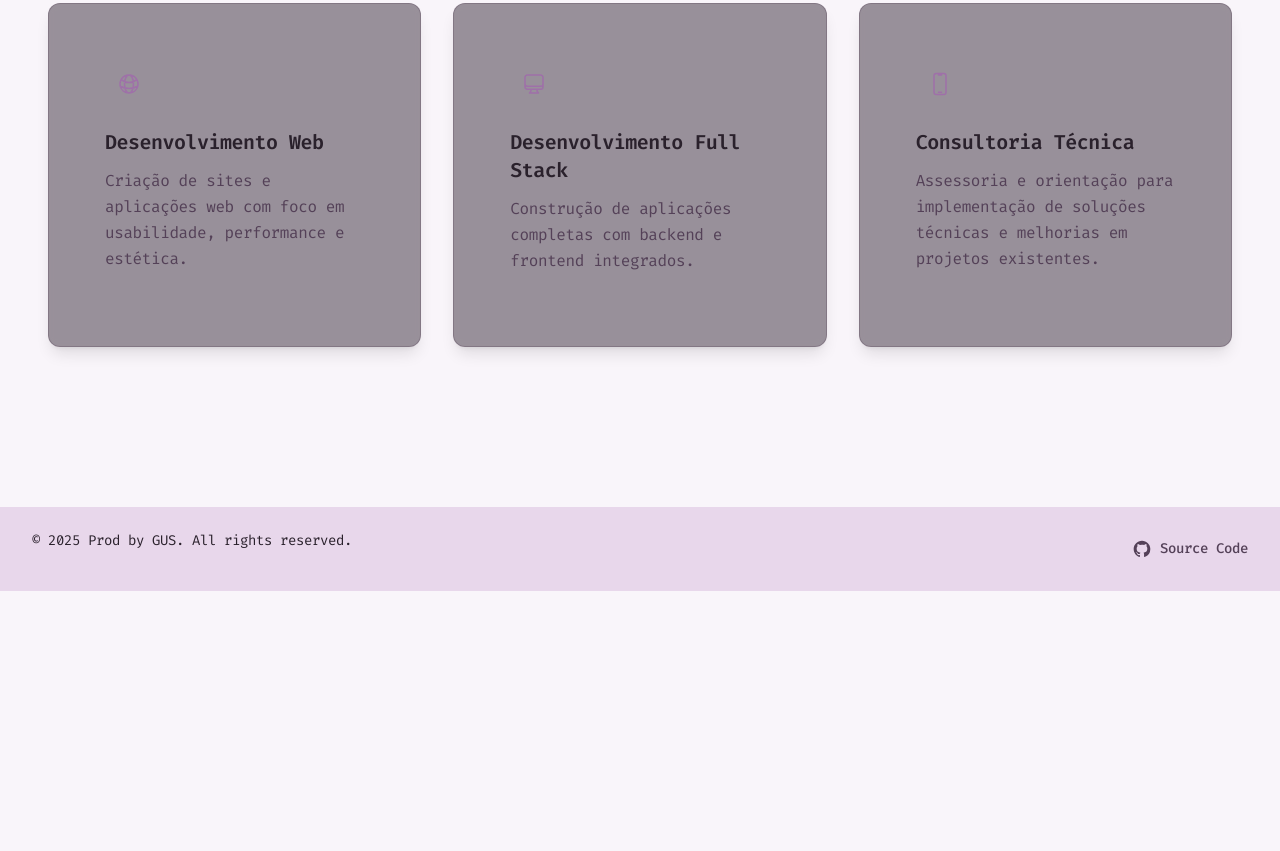
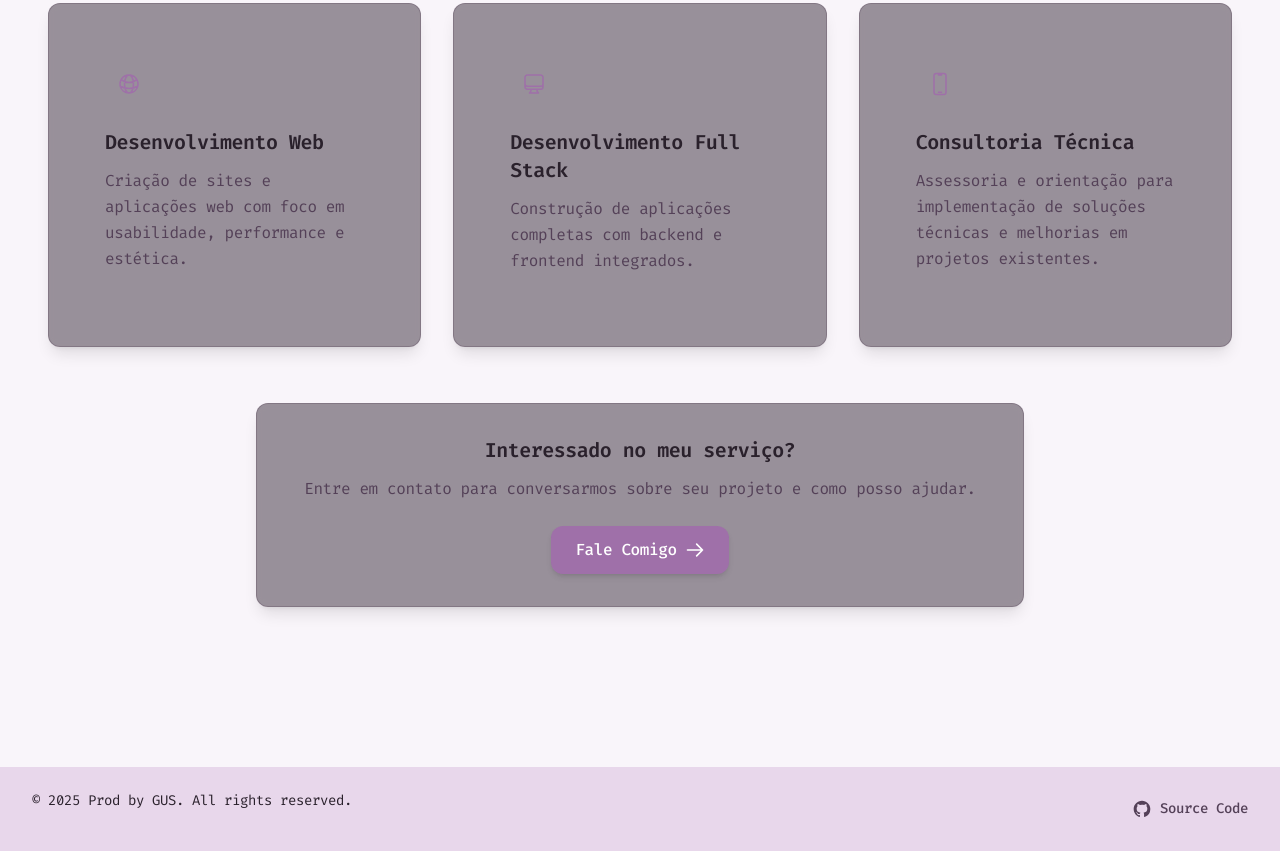
Before and after one commit to gustavo-nomelini/blog-prodbygus, an Astro site: page / in a window 1280 px wide. Shown: the part 1955-2806 px from the top of the page. Before the commit the page ends 2546 px from the top, so only its background shows below. Built offline with nearby package versions, Linux system fonts and the light colour scheme; Astro itself is replaced by a stand-in of ours.

Commit message:
feat: add contact card section to homepage for service inquiries

```diff
--- a/src/pages/index.astro
+++ b/src/pages/index.astro
@@ -109,6 +109,23 @@ const posts = (await getCollection('blog'))
 					</div>
 				</div>
 			</div>
+
+			<!-- Contact Card -->
+			<div class="mx-auto mt-14 max-w-3xl">
+				<div class="card bg-surface-50 group hover:bg-surface-100 hover:shadow-lg hover:shadow-[var(--primary)]/10 transition-all duration-300 p-8 text-center border border-[var(--primary)]/10 rounded-lg">
+					<h3 class="text-xl font-semibold tracking-tight text-[var(--text)]">Interessado no meu serviço?</h3>
+					<p class="mt-3 mb-6 text-[var(--text-muted)]">Entre em contato para conversarmos sobre seu projeto e como posso ajudar.</p>
+					<a
+						href="/contact"
+						class="inline-flex items-center gap-2 bg-[var(--primary)] hover:bg-[var(--primary)]/90 text-white font-medium px-6 py-3 rounded-lg transition-all duration-300 shadow-md hover:shadow-lg hover:shadow-[var(--primary)]/20"
+					>
+						Fale Comigo
+						<svg class="h-5 w-5" fill="none" viewBox="0 0 24 24" stroke="currentColor">
+							<path stroke-linecap="round" stroke-linejoin="round" stroke-width="2" d="M14 5l7 7m0 0l-7 7m7-7H3"></path>
+						</svg>
+					</a>
+				</div>
+			</div>
 		</div>
 	</section>
 </Layout>
```
